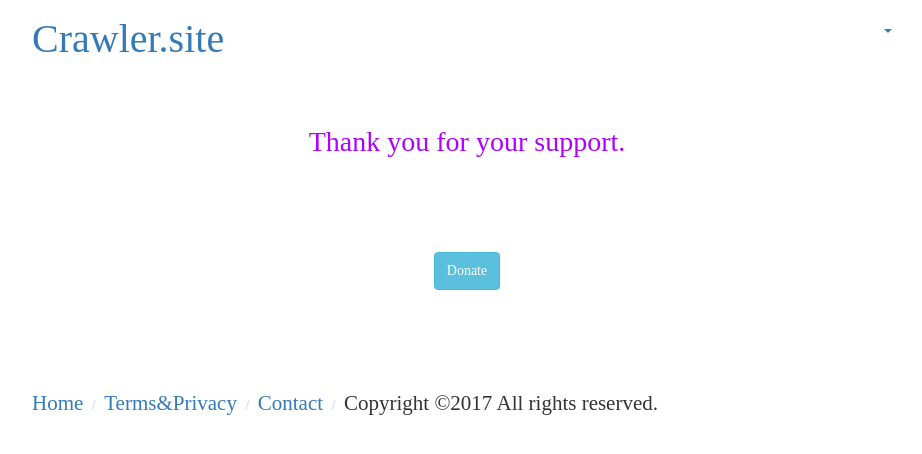
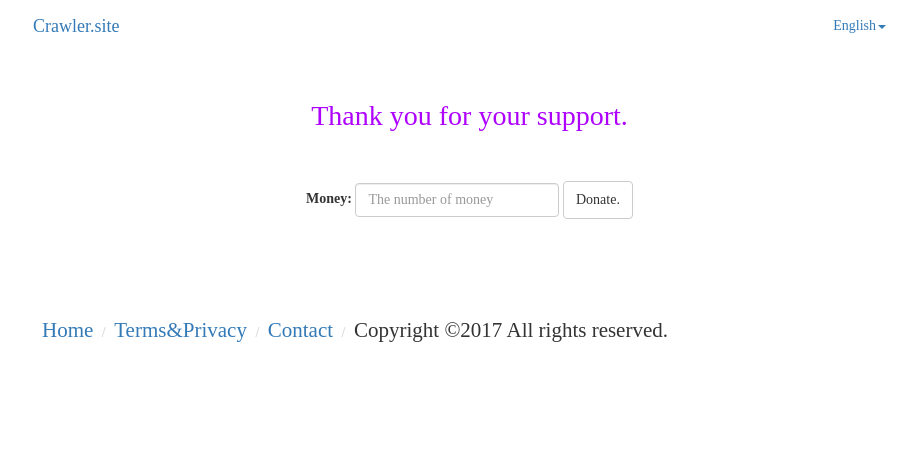
Before and after one commit to 995270418L/django_crawler, a Django app: template inscrawler/templates/inscrawler/donate-en.html in a window 1280 px wide. Shown: the top 454 px of the page, without its empty margins (173-1095 px from the left). Run offline with Django 3.2, Linux system fonts and the light colour scheme; the template is opened without the code that fills it, so the values that code supplies are empty; some libraries are stand-ins or nearby versions.

Commit message:
change something

```diff
--- a/crawler/settings.py
+++ b/crawler/settings.py
@@ -23,7 +23,7 @@ BASE_DIR = os.path.dirname(os.path.dirname(os.path.abspath(__file__)))
 SECRET_KEY = '*e3g&h0p!9g^f&&7()j!y=khycgxxee5vw%%wqkb$vriic3ozx'
 
 # SECURITY WARNING: don't run with debug turned on in production!
-DEBUG = False
+DEBUG = True
 
 ALLOWED_HOSTS = ['crawler.site','www.crawler.site','127.0.0.1']
 
--- a/inscrawler/static/inscrawler/css/main.css
+++ b/inscrawler/static/inscrawler/css/main.css
@@ -130,6 +130,7 @@ form {
 	heigth:auto;
 }
 .ins-content .img{
+	border-radius: 5px;
 	max-width: 100%;
 	max-height: 100%;
 	vertical-align: middle;
--- a/inscrawler/templates/inscrawler/base.html
+++ b/inscrawler/templates/inscrawler/base.html
@@ -51,7 +51,7 @@
 </head>
 <body>
         <div id="main">
-          <ul class="nav nav-pills">
+          <ul class="nav nav-pills nav">
             <li class="navbar-left brand">
                 <a href="/">Crawler.site</a>
             </li>
@@ -64,7 +64,9 @@
                 </ul>
             </li>
           </ul>
-            {% block main %}{% endblock %}
+            <div class="index-content">
+                {% block main %}{% endblock %}
+            </div>
         </div>
 
 {#        <!--两侧广告看情况添加-->#}
--- a/inscrawler/templates/inscrawler/donate-en.html
+++ b/inscrawler/templates/inscrawler/donate-en.html
@@ -1,8 +1,23 @@
-{% extends './base.html' %}
+{% extends './base-en.html' %}
 {% load static %}
 {% block main %}
-    <div style="margin-top:5%"><p style="text-align: center;color:#ae01ff;font-size:2em;">Thank you for your support.</p></div>
-    <div style="margin:10%;text-align: center;"><a href="https://www.paypal.me/floder" class="btn btn-info">Donate</a></div>
+    <div style="margin-top:5%;margin-bottom: 3%;"><p style="text-align: center;color:#ae01ff;font-size:2em;">Thank you for your support.</p></div>
+    <div class="alert alert-warning donate-en-alert hide" role="alert">xxx</div>
+{#    <div style="margin:10%;margin-bottom: 10%;" class="donate-en ">#}
+{#        <div class="form-group">#}
+{#            <input type="text" placeholder="Number you want to donate for us" class="form-control col-lg-5"/>#}
+{#        </div>#}
+{#        <a href="https://www.paypal.me/floder/5" class="btn btn-info col-sm-2">Donate</a>#}
+{#    </div>#}
+    <div style="margin:10%;margin-top: 5%;text-align: center" class="donate-en">
+        <form class="form-inline">
+            <div class="form-group">
+                <label for="exampleInputName2">Money:</label>
+                <input type="text" class="form-control" id="exampleInputName2" placeholder="The number of money">
+            </div>
+            <a href="https://www.paypal.me/floder/1" class="btn btn-default">Donate.</a>
+        </form>
+    </div>
     <footer>
         <ol class="breadcrumb">
             <li><a href="/">Home</a></li>
--- a/inscrawler/templates/inscrawler/file-en.html
+++ b/inscrawler/templates/inscrawler/file-en.html
@@ -1,4 +1,4 @@
-{% extends './base.html' %}
+{% extends './base-en.html' %}
 {% block main %}
     <div class="file">
         <h2 style="text-align:center;line-height:1.75em;color:black;">Disclaimer and Privacy Policy</h2>
--- a/inscrawler/templates/inscrawler/instagram-en.html
+++ b/inscrawler/templates/inscrawler/instagram-en.html
@@ -1,4 +1,4 @@
-{% extends './base.html' %}
+{% extends './base-en.html' %}
 {% block main %}
     {% if error_message %} <div class="alert alert-warning" role="alert">{{ error_message}} </div>{% endif %}
     <div class="form text-left">
@@ -78,7 +78,7 @@
         <blockquote>
             <ul>
                 <li>Pictures or video loading takes time, please be patient or refresh the page later</li>
-                <li>The current page content is copyrighted <a href="https://www.instagram.com/{{ userinfo.username }}" > @{{ userinfo.user.username }}</a>. We only provides services.</li>
+                <li>The current page content is copyrighted <a href="https://www.instagram.com/{{ userinfo.username }}" > @{{ userinfo.user.username }}</a>. We only provides the crawler services.</li>
             </ul>
         </blockquote>
         <div class="support-me">
```
Also changed, not shown: inscrawler/static/inscrawler/js/main.js (+11 -16 lines).
